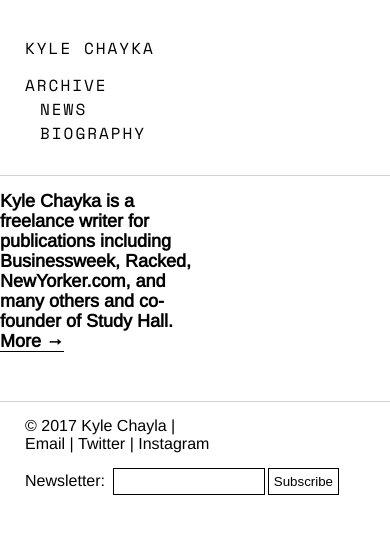
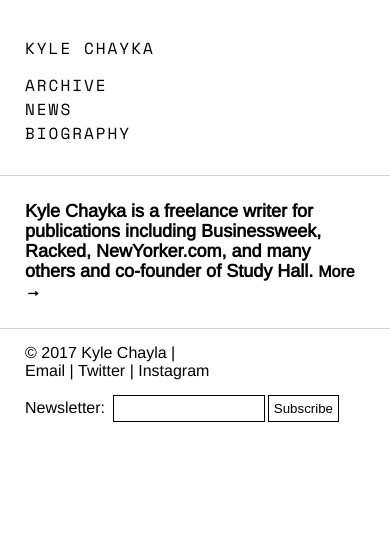
Before and after one commit to jarrettfuller/jekyll-test, a Jekyll site: the page built from index.html, in a window 390 px wide. Shown: the top 534 px of the page. Built offline with Jekyll 4.4.1, drawn with Linux system fonts in a browser that asks for light colours; some web fonts are replaced.

Commit message:
index styles

```diff
--- a/index.html
+++ b/index.html
@@ -5,7 +5,7 @@ layout: default
 
 <main class="preview" id="all-container">
 
-    <div class="profile"><h1>Kyle Chayka is a freelance writer for publications including Businessweek, Racked, NewYorker.com, and many others and co-founder of Study Hall. <a href="{{ site.github.url }}/about">More →</a></h1></div>
+    <div class="intro">Kyle Chayka is a freelance writer for publications including Businessweek, Racked, NewYorker.com, and many others and co-founder of Study Hall. <a href="{{ site.github.url }}/about">More →</a></div>
 
 </main>
 
--- a/styles.css
+++ b/styles.css
@@ -95,6 +95,16 @@ nav li:first-child {
   padding-left: 0px;
   margin-left: 0px;
 }
+
+/*----------- HOMEPAGE --------------*/
+.intro {
+    border-top: 1px solid lightgrey;
+    font-family: 'Arimo', Helvetica, Arial, sans-serif;
+    font-weight: bold;
+    font-size: 18px;
+    line-height: 20px;
+    padding: 20px 40% 20px 50px;
+}
 /*----------- PROJECTS --------------*/
 .object {
   border-top: 1px lightgrey solid;
@@ -129,49 +139,6 @@ nav li:first-child {
 }
 .preview .object:hover {
     background-color: lightgray;
-}
-.images {
-  width: auto;
-  border: none;
-  text-align: left;
-  color: rgba(0, 0, 0, 0.4);
-  padding: 15px 50px 50px 50px;
-}
-.images img {
-  width: 100%;
-  padding-top: 15px;
-  padding-bottom: 15px;
-}
-.images p {
-    padding-top: 0px;
-    padding-bottom: 0px;
-}
-.images-left {
-  width: 50%;
-  padding-right: 15px;
-  float: left;
-  box-sizing: border-box;
-
-}
-.images-right {
-  width: 50%;
-  padding-left: 15px;
-  float: right;
-  box-sizing: border-box;
-}
-.images blockquote {
-  font-size: 36px;
-  text-align: center;
-  padding: 25px;
-}
-.to-top {
-  text-align: center;
-}
-.to-top a:hover {
-  border-bottom: none;
-}
-.project p a {
-  font-weight: 700;
 }
 
 /*----------- PROFILE --------------*/
@@ -222,17 +189,7 @@ margin-right: 5%;
   border-bottom: 1px #ff0000 solid;
   color: red;
 }
-.profile h1 {
-    font-family: 'Arimo', Helvetica, Arial, sans-serif;
-    font-weight: bold;
-    font-size: 18px;
-    line-height: 20px;
-    width: 60%;
-}
-.profile h1 a {
-    font-size: 18px;
-    border-bottom: 1px solid black;
-}
+
 .profile sidebar {
   -webkit-flex: 1;
   -ms-flex: 1;
@@ -486,69 +443,37 @@ TABLET
     padding-top: 10px;
     width: 100%;
   }
-  nav li {
-    padding-left: 15px;
-  }
+
   nav li:first-child {
     padding-left: 0px;
     margin-left: 0px;
   }
   /*HOMEPAGE */
-
+.intro {
+    padding: 25px 25px 25px 25px;
+}
   /*PROJECTS */
   .object {
     flex-direction: column;
     padding-left: 25px;
   }
-  .type {
-    font-style: italic;
-  }
-  .text {
-    flex-direction: column;
-    padding-left: 25px;
+ .year {
+  width: 20%;
+
 }
 .project {
-    width: auto;
+  width: 100%;
   margin-right: 0px;
-    padding-right: 0px;
+  box-sizing: border-box;
+  padding-right: 30px;
+    font-weight: 700;
 }
-  .essay {
+.type {
   width: 100%;
 }
-  .images {
-    padding-left: 0px;
-    padding-top: 0px;
-    padding-right: 0px;
+.publication {
   width: 100%;
-  }
- .images p {
-        padding-left: 0px;
-        padding-right: 0px;
-    }
-  .images img {
-    padding-top: 0px;
-    padding-bottom: 0px;
-  }
-  .images-left {
-    width: 100%;
-    padding-left: 25px;
-      padding-right: 25px;
-  }
-  .images-right {
-    width: 100%;
-    padding-left: 25px;
-      padding-right: 25px;
-  }
-  .images p {
-    padding-left: 25px;
-    padding-right: 25px;
-    padding-top: 5px;
-    margin-bottom: 5px;
-  }
-.images-left p,
-    .images-right p {
-        padding-left: 0px;
-        padding-right: 0px;
+  font-style: italic;
 }
   /* PROFILE */
   .profile {
```
Lines whose indentation alone changed are shown as unchanged.
